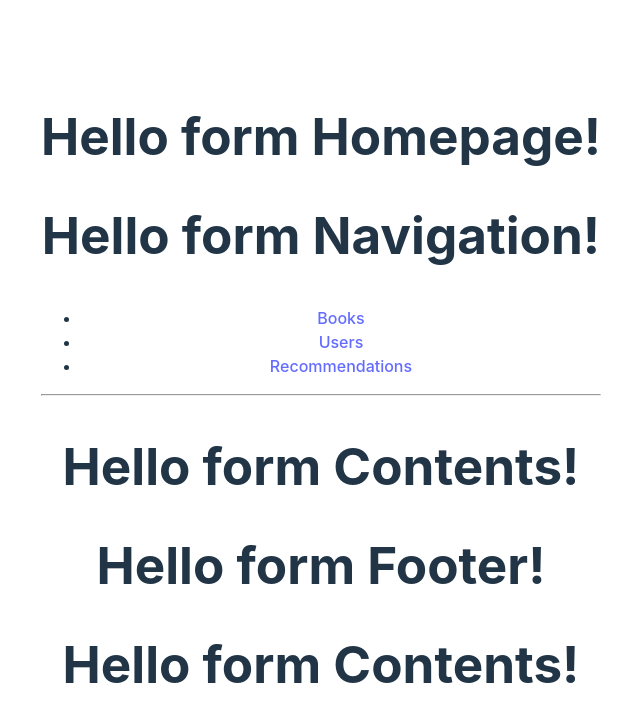
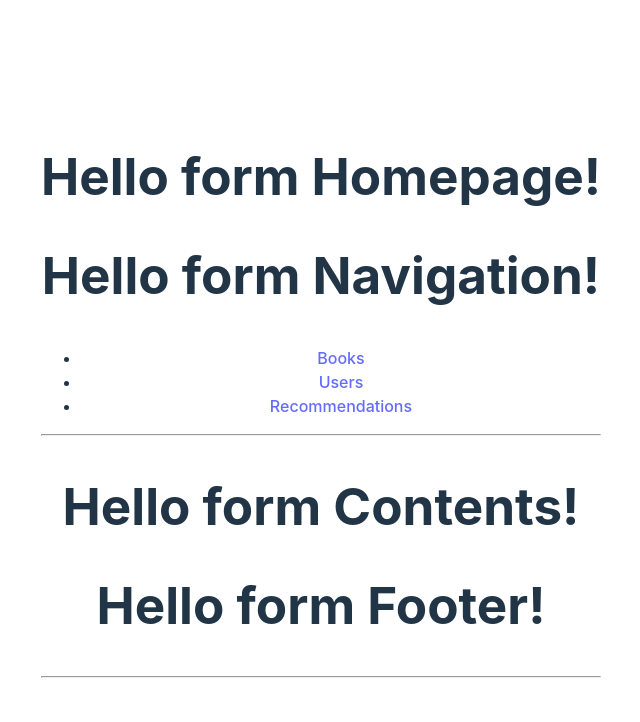
Before and after one commit to Ghishani/bookify_frontend, a React (Vite) app: page / in a window 1280 px wide. Shown: the top 722 px of the page, without its empty margins (319-959 px from the left). Built offline with nearby package versions, Linux system fonts and the light colour scheme; no server answers.

Commit message:
bug fix: homepage rendering

```diff
--- a/src/BookifyContainer.jsx
+++ b/src/BookifyContainer.jsx
@@ -1,7 +1,6 @@
-import { useState, useEffect, Component } from "react";
+import { useState, useEffect} from "react";
 import { RouterProvider, createBrowserRouter } from "react-router-dom";
 import HomePageComponent from "./components/Homepage/HomePageComponent";
-import NavigationBar from "./components/Homepage/NavigationBar";
 import ContentComponent from "./components/Homepage/ContentComponent";
 import FooterComponent from "./components/Homepage/Footer/FooterComponent";
 import BookOnlineComponent from "./components/BookOnlineComponent";
--- a/src/components/Homepage/ContentComponent.jsx
+++ b/src/components/Homepage/ContentComponent.jsx
@@ -1,4 +1,3 @@
-
 const ContentComponent = () => {
 
     return(
--- a/src/components/Homepage/HomePageComponent.jsx
+++ b/src/components/Homepage/HomePageComponent.jsx
@@ -1,21 +1,21 @@
 import NavigationBar from "./NavigationBar";
 import FooterComponent from "./Footer/FooterComponent";
+import { Outlet } from "react-router-dom";
 import ContentComponent from "./ContentComponent";
-import { Outlet } from "react-router-dom";
+
 
 const HomePageComponent = () => {
 
     return(
         <>
-            <h1>Hello form Homepage!</h1>
+        <h1>Hello form Homepage!</h1>
             <section>
                 <NavigationBar />
                 <hr />
-                <ContentComponent />
+                <Outlet />
                 <FooterComponent />
             </section>
-
-            <Outlet />
+            <hr />
         </>
     )
 }
--- a/src/components/Homepage/NavigationBar.jsx
+++ b/src/components/Homepage/NavigationBar.jsx
@@ -1,4 +1,4 @@
-import{Link, Outlet} from 'react-router-dom'
+import{Link} from 'react-router-dom'
 const NavigationBar = () => {
 
     return(
```
